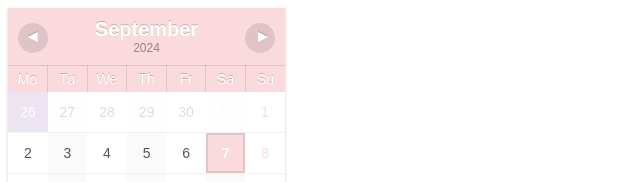
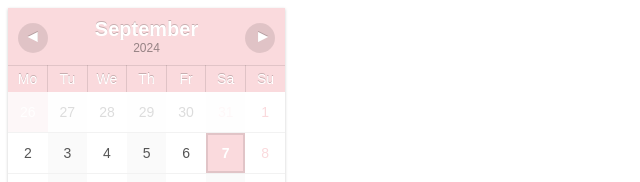
Before and after one commit to maryy28/Calendar-Notion, a plain HTML site: page index.html in a window 1280 px wide. In both pictures the pointer is over the element 27 px from the left and 112 px from the top of the page. Shown: the top 182 px of the page, without its empty margins (0-640 px from the left). Drawn offline with Linux system fonts and the light colour scheme.

Commit message:
Update index.html

```diff
--- a/index.html
+++ b/index.html
@@ -107,7 +107,7 @@ td.fora > span {
     opacity: 0.2;
 }
 td > span:hover {
-    background: #a57cb6;
+    background: #FADADD;
     color: #fff;
 }
 .boto-next, .boto-prev {
```
